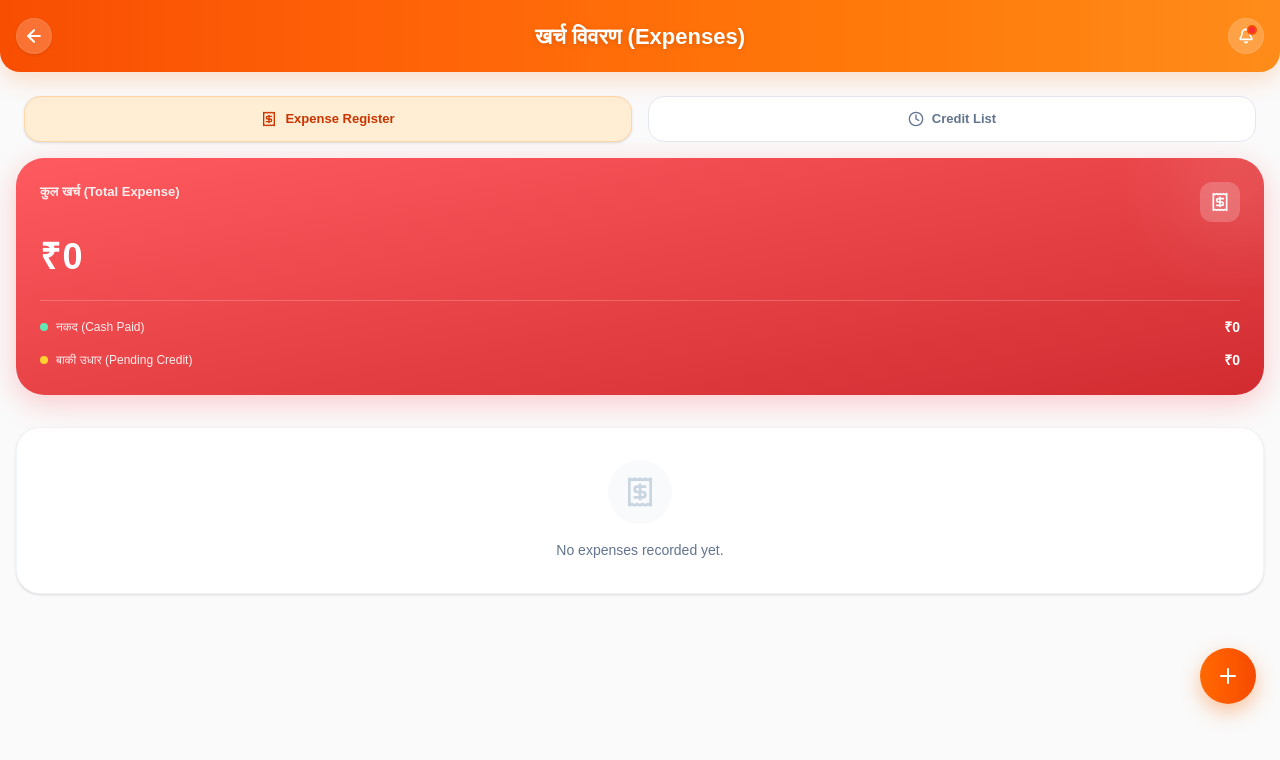
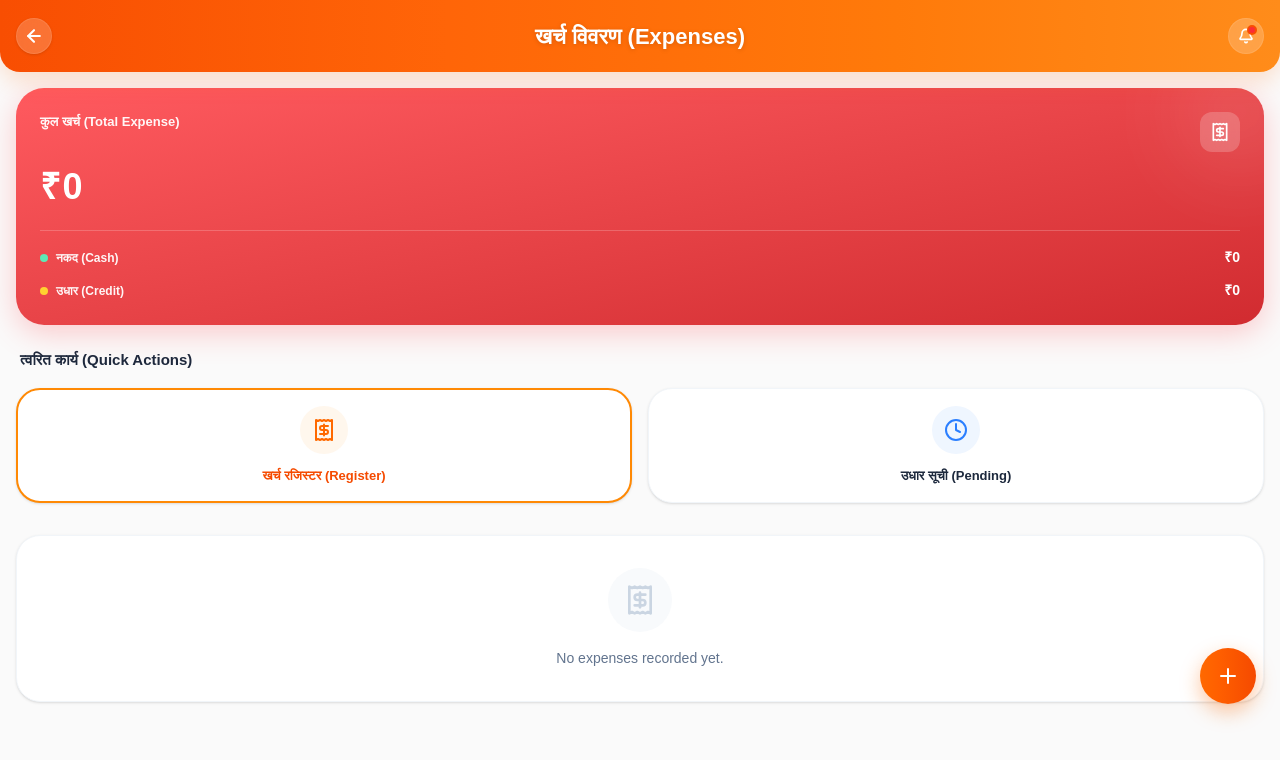
Before and after one commit to ganitwali2025-maker/ganesh-samiti-new, a React (Vite) app: page /expense in a window 1280 px wide. Shown: the top 760 px of the page. Built offline with nearby package versions, Linux system fonts and the light colour scheme.

Commit message:
feat: apply Red Chanda Card Box theme to all relevant screens and refactor Expense/Deposit tabs to Quick Actions

```diff
--- a/src/screens/DepositScreen.tsx
+++ b/src/screens/DepositScreen.tsx
@@ -159,24 +159,40 @@ export function DepositScreen() {
     <div className="flex flex-col min-h-screen bg-[#FAFAFA] font-['Plus_Jakarta_Sans',sans-serif]">
       <PageHeader title="" subtitle="" />
 
-      <div className="flex px-4 pt-4 gap-4 pb-2">
+      {/* Quick Action Tabs */}
+      <div className="px-4 pt-6 shrink-0">
+        <h3 className="text-[15px] font-extrabold text-slate-800 mb-4 px-1">त्वरित कार्य (Quick Actions)</h3>
+        <div className="grid grid-cols-2 gap-4">
           <button
             onClick={() => setActiveTab('NEW')}
-          className={`flex-1 py-3 text-sm font-bold rounded-2xl transition-all ${activeTab === 'NEW' ? 'bg-orange-100 text-orange-700 shadow-sm' : 'bg-white text-slate-500 border border-slate-100'}`}
+            className={`bg-white p-4 rounded-[24px] shadow-sm flex flex-col items-center justify-center gap-3 active:scale-95 transition-transform ${
+              activeTab === 'NEW' ? 'border-2 border-orange-400' : 'border border-slate-100'
+            }`}
           >
-          नया जमा (New Deposit)
+            <div className="w-12 h-12 rounded-full bg-red-50 flex items-center justify-center">
+              <Plus className="w-6 h-6 text-[#FF5A5F]" />
+            </div>
+            <span className={`text-[13px] font-extrabold ${activeTab === 'NEW' ? 'text-orange-600' : 'text-slate-800'}`}>नया जमा (New Deposit)</span>
           </button>
+
           <button
             onClick={() => setActiveTab('CREDIT_LIST')}
-          className={`flex-1 py-3 text-sm font-bold rounded-2xl transition-all relative ${activeTab === 'CREDIT_LIST' ? 'bg-orange-100 text-orange-700 shadow-sm' : 'bg-white text-slate-500 border border-slate-100'}`}
+            className={`bg-white p-4 rounded-[24px] shadow-sm flex flex-col items-center justify-center gap-3 active:scale-95 transition-transform relative ${
+              activeTab === 'CREDIT_LIST' ? 'border-2 border-orange-400' : 'border border-slate-100'
+            }`}
           >
-          उधार सूची (Pending)
+            <div className="w-12 h-12 rounded-full bg-blue-50 flex items-center justify-center">
+              <Clock className="w-6 h-6 text-blue-500" />
+            </div>
+            <span className={`text-[13px] font-extrabold ${activeTab === 'CREDIT_LIST' ? 'text-orange-600' : 'text-slate-800'}`}>उधार सूची (Pending)</span>
+
             {outstandingDeposits.filter(c => c.status !== 'PAID').length > 0 && (
-            <span className="absolute -top-1 -right-1 w-5 h-5 bg-rose-500 text-white text-[10px] rounded-full flex items-center justify-center">
+              <span className="absolute top-2 right-2 w-6 h-6 bg-rose-500 text-white text-[11px] rounded-full flex items-center justify-center border-2 border-white font-bold shadow-sm">
                 {outstandingDeposits.filter(c => c.status !== 'PAID').length}
               </span>
             )}
           </button>
+        </div>
       </div>
 
       <div className="p-4 flex-1 overflow-y-auto pb-28">
--- a/src/screens/ExpenseScreen.tsx
+++ b/src/screens/ExpenseScreen.tsx
@@ -43,38 +43,10 @@ export function ExpenseScreen() {
     <div className="flex flex-col min-h-screen bg-[#FAFAFA] font-['Plus_Jakarta_Sans',sans-serif]">
       <PageHeader title="खर्च विवरण (Expenses)" subtitle="समिति के खर्च की जानकारी" />
 
-      {/* Tabs */}
-      <div className="flex px-6 pt-6 gap-4 shrink-0">
-        <button
-          onClick={() => setActiveTab('REGISTER')}
-          className={`flex-1 py-3 text-[13px] font-bold rounded-2xl transition-all flex items-center justify-center gap-2 ${
-            activeTab === 'REGISTER'
-              ? 'bg-orange-100 text-orange-700 shadow-sm border border-orange-200'
-              : 'bg-white text-slate-500 border border-slate-200'
-          }`}
-        >
-          <Receipt className="w-4 h-4" /> Expense Register
-        </button>
-        <button
-          onClick={() => setActiveTab('CREDIT_LIST')}
-          className={`flex-1 py-3 text-[13px] font-bold rounded-2xl transition-all relative flex items-center justify-center gap-2 ${
-            activeTab === 'CREDIT_LIST'
-              ? 'bg-orange-100 text-orange-700 shadow-sm border border-orange-200'
-              : 'bg-white text-slate-500 border border-slate-200'
-          }`}
-        >
-          <Clock className="w-4 h-4" /> Credit List
-          {outstandingCredits.length > 0 && (
-            <span className="absolute -top-1.5 -right-1.5 w-5 h-5 bg-rose-500 text-white text-[10px] rounded-full flex items-center justify-center border-2 border-[#FAFAFA] font-bold shadow-sm">
-              {outstandingCredits.length}
-            </span>
-          )}
-        </button>
-      </div>
+      {/* Quick Action Tabs moved below */}
 
       {/* Main Content Area */}
       <div className="p-4 flex-1 overflow-y-auto pb-32">
-        {activeTab === 'REGISTER' ? (
         <div className="space-y-4">
           {/* Expense Stats Card Box (Chanda Theme Style) */}
           <div className="bg-gradient-to-br from-[#FF5A5F] to-[#D12B30] rounded-[28px] p-6 text-white shadow-[0_8px_30px_rgba(255,90,95,0.3)] relative overflow-hidden">
@@ -82,7 +54,7 @@ export function ExpenseScreen() {
 
             <div className="flex justify-between items-start mb-2 relative z-10">
               <div>
-                    <p className="text-[13px] font-semibold opacity-90">कुल खर्च (Total Expense)</p>
+                <p className="text-[13px] font-extrabold opacity-95">कुल खर्च (Total Expense)</p>
               </div>
               <div className="w-10 h-10 bg-white/20 rounded-xl flex items-center justify-center backdrop-blur-sm">
                 <Receipt className="w-5 h-5 text-white" />
@@ -94,20 +66,59 @@ export function ExpenseScreen() {
               <div className="flex justify-between items-center">
                 <div className="flex items-center gap-2">
                   <div className="w-2 h-2 rounded-full bg-emerald-300"></div>
-                       <p className="text-[12px] opacity-90">नकद (Cash Paid)</p>
+                  <p className="text-[12px] opacity-95 font-bold">नकद (Cash)</p>
                 </div>
-                    <p className="text-[14px] font-bold">{formatCurrency(stats.totalPaid)}</p>
+                <p className="text-[14px] font-extrabold">{formatCurrency(stats.totalPaid)}</p>
               </div>
               <div className="flex justify-between items-center">
                 <div className="flex items-center gap-2">
                   <div className="w-2 h-2 rounded-full bg-amber-300"></div>
-                       <p className="text-[12px] opacity-90">बाकी उधार (Pending Credit)</p>
+                  <p className="text-[12px] opacity-95 font-bold">उधार (Credit)</p>
                 </div>
-                    <p className="text-[14px] font-bold">{formatCurrency(stats.outstandingCredit)}</p>
+                <p className="text-[14px] font-extrabold">{formatCurrency(stats.outstandingCredit)}</p>
               </div>
             </div>
           </div>
 
+          {/* Quick Action Tabs moved here */}
+          <div className="pt-2 shrink-0">
+            <h3 className="text-[15px] font-extrabold text-slate-800 mb-4 px-1">त्वरित कार्य (Quick Actions)</h3>
+            <div className="grid grid-cols-2 gap-4">
+              <button
+                onClick={() => setActiveTab('REGISTER')}
+                className={`bg-white p-4 rounded-[24px] shadow-sm flex flex-col items-center justify-center gap-3 active:scale-95 transition-transform ${
+                  activeTab === 'REGISTER' ? 'border-2 border-orange-400' : 'border border-slate-100'
+                }`}
+              >
+                <div className="w-12 h-12 rounded-full bg-orange-50 flex items-center justify-center">
+                  <Receipt className="w-6 h-6 text-orange-500" />
+                </div>
+                <span className={`text-[13px] font-extrabold ${activeTab === 'REGISTER' ? 'text-orange-600' : 'text-slate-800'}`}>खर्च रजिस्टर (Register)</span>
+              </button>
+
+              <button
+                onClick={() => setActiveTab('CREDIT_LIST')}
+                className={`bg-white p-4 rounded-[24px] shadow-sm flex flex-col items-center justify-center gap-3 active:scale-95 transition-transform relative ${
+                  activeTab === 'CREDIT_LIST' ? 'border-2 border-orange-400' : 'border border-slate-100'
+                }`}
+              >
+                <div className="w-12 h-12 rounded-full bg-blue-50 flex items-center justify-center">
+                  <Clock className="w-6 h-6 text-blue-500" />
+                </div>
+                <span className={`text-[13px] font-extrabold ${activeTab === 'CREDIT_LIST' ? 'text-orange-600' : 'text-slate-800'}`}>उधार सूची (Pending)</span>
+
+                {outstandingCredits.length > 0 && (
+                  <span className="absolute top-2 right-2 w-6 h-6 bg-rose-500 text-white text-[11px] rounded-full flex items-center justify-center border-2 border-white font-bold shadow-sm">
+                    {outstandingCredits.length}
+                  </span>
+                )}
+              </button>
+            </div>
+          </div>
+        </div>
+
+        {activeTab === 'REGISTER' ? (
+          <div className="space-y-4 mt-6">
              {/* Expense List */}
              {expenses.length === 0 ? (
                <div className="bg-white rounded-[24px] p-8 text-center border border-slate-100 shadow-sm mt-8">
--- a/src/screens/MonthlySavingsScreen.tsx
+++ b/src/screens/MonthlySavingsScreen.tsx
@@ -138,7 +138,7 @@ export function MonthlySavingsScreen() {
         {/* DASHBOARD TAB */}
         {activeTab === 'DASHBOARD' && (
           <div className="space-y-4">
-            <div className="bg-gradient-to-br from-teal-500 to-emerald-400 rounded-3xl p-5 text-white shadow-lg relative overflow-hidden">
+            <div className="bg-gradient-to-br from-[#FF5A5F] to-[#D12B30] rounded-[28px] p-5 text-white shadow-[0_8px_30px_rgba(255,90,95,0.3)] relative overflow-hidden">
                <div className="absolute right-[-10%] top-[-10%] w-32 h-32 bg-white/20 rounded-full blur-2xl"></div>
                <h3 className="text-[13px] font-bold opacity-90 uppercase tracking-wide mb-4">Current Month Status</h3>
                <div className="grid grid-cols-2 gap-4 mb-4">
--- a/src/screens/SavingsScreen.tsx
+++ b/src/screens/SavingsScreen.tsx
@@ -68,7 +68,7 @@ export function SavingsScreen() {
 
       {/* TOP SUMMARY CARD */}
       <div className="px-4 pt-4 pb-2 shrink-0">
-        <div className="bg-gradient-to-br from-[#FF8A3D] to-[#FFB86C] rounded-[24px] p-5 text-white shadow-[0_8px_24px_rgba(255,138,61,0.25)] relative overflow-hidden">
+        <div className="bg-gradient-to-br from-[#FF5A5F] to-[#D12B30] rounded-[28px] p-5 text-white shadow-[0_8px_30px_rgba(255,90,95,0.3)] relative overflow-hidden">
           <div className="absolute right-[-10%] top-[-10%] w-32 h-32 bg-white/20 rounded-full blur-2xl pointer-events-none"></div>
 
           <div className="flex justify-between items-start mb-6 relative z-10">
```
Lines whose indentation alone changed are shown as unchanged.
